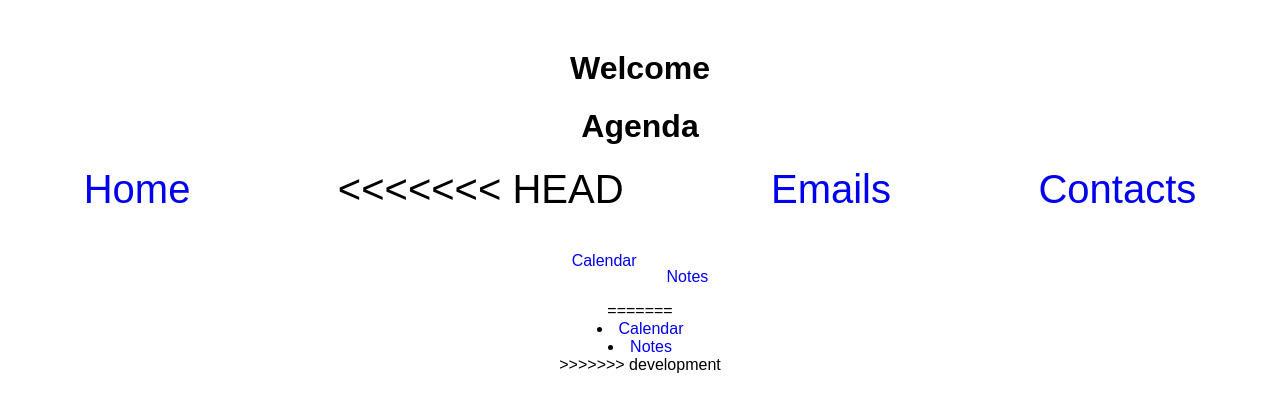
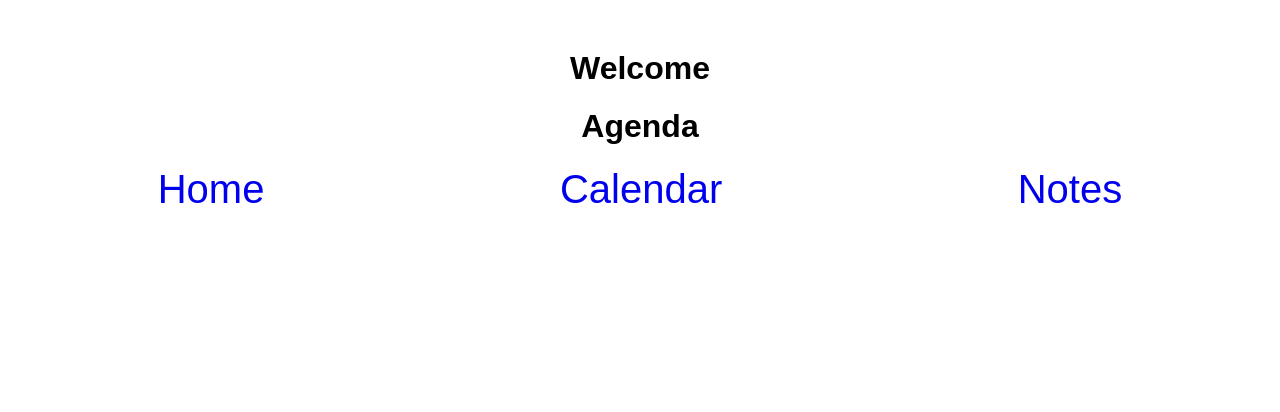
Before and after one commit to ktzwong/2911-Agile-Project, a Python web app: template templates/home.html in a window 1280 px wide. Shown: the top 412 px of the page. Run offline with Jinja, Linux system fonts and the light colour scheme; the template is opened without the code that fills it, so the values that code supplies are empty.

Commit message:
updated home.html

```diff
--- a/templates/home.html
+++ b/templates/home.html
@@ -14,25 +14,6 @@
     <nav>
         <ul>
           <li><a href="#home">Home</a></li>
-<<<<<<< HEAD
-          <li><a href="#services">Emails</a></li>
-          <li><a href="#contact">Contacts</a></li>
-        </ul>
-    </nav>
-
-    <div class="container">
-        <div class="box">
-            <a href="{{ url_for('calendar_view') }}">Calendar</a>
-        </div>
-        <div class="box">
-            <a href="{{ url_for('notes_view') }}">
-                <p>Notes</p>
-            </a>
-        </div>
-    </div>
-</body>
-</html>
-=======
           <li><a href="{{ url_for('calendar_view') }}">Calendar</a></li>
           <li><a href="{{ url_for('notes_view') }}">Notes</a></li>
         </ul>
@@ -41,4 +22,3 @@
 
 </body>
 </html>
->>>>>>> development
```
